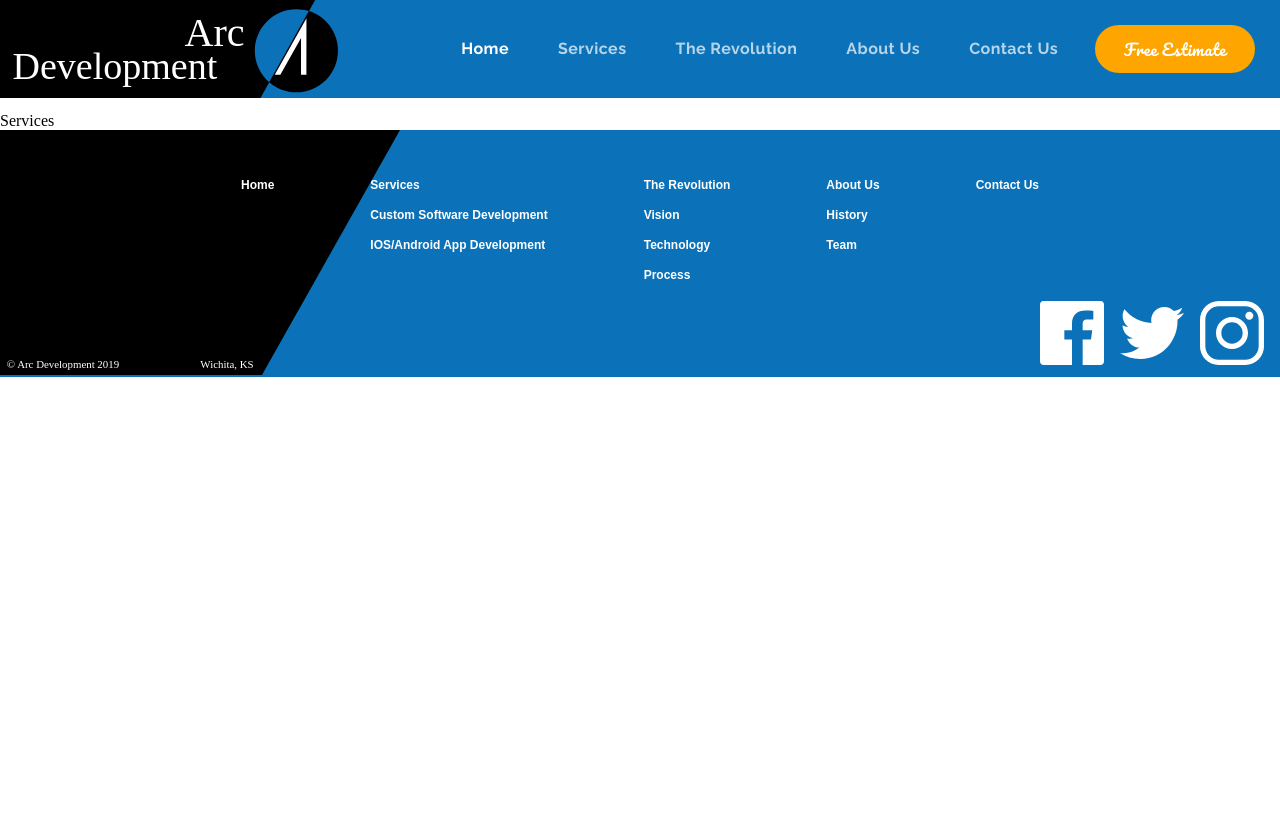
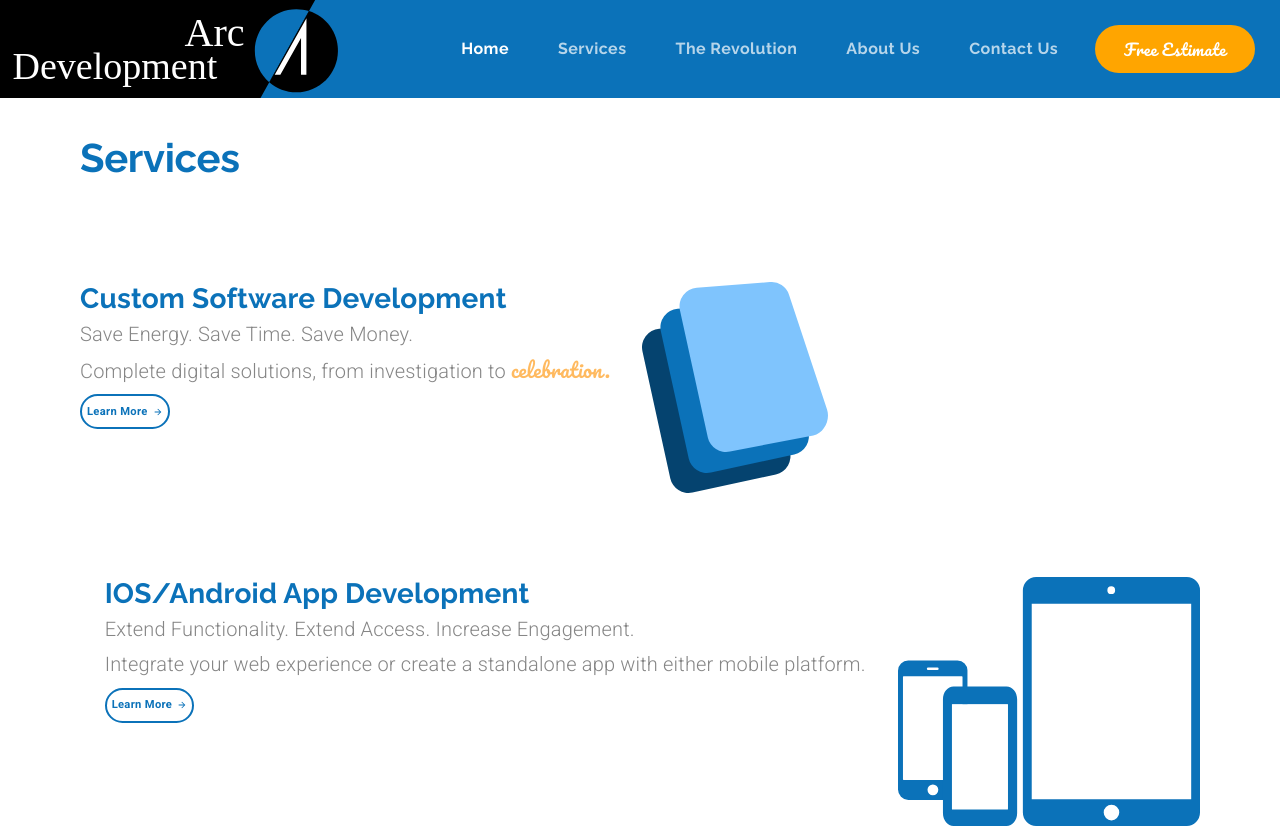
Before and after one commit to Diane998/React-Redux-ArcDevelopment, a React (Create React App) app: page /services in a window 1280 px wide. Shown: the top 828 px of the page. Before the commit the page ends 800 px from the top, so only its background shows below. Built offline with nearby package versions, Linux system fonts and the light colour scheme.

Commit message:
Refactored services page

```diff
--- a/src/components/pages/Services.js
+++ b/src/components/pages/Services.js
@@ -1,5 +1,213 @@
 import React from 'react';
+import { Link } from 'react-router-dom';
+import { useTheme, makeStyles } from '@material-ui/core/styles';
+import useMediaQuery from '@material-ui/core/useMediaQuery';
 
-const Services = () => <div>Services</div>;
+import { Grid, Button, Typography } from '@material-ui/core';
+import ButtonArrow from '../ui/ButtonArrow';
+
+import OneColumnSection from '../section-templates/OneColumnSection';
+
+import customSoftwareIcon from '../../assets/Custom Software Icon.svg';
+import mobileAppsIcon from '../../assets/mobileIcon.svg';
+import websitesIcon from '../../assets/websiteIcon.svg';
+
+const useStyles = makeStyles(theme => ({
+  mainContainer: { marginBottom: '8em', width: '100%' },
+  container: {
+    marginTop: '5em',
+    [theme.breakpoints.down('sm')]: {
+      padding: 25
+    }
+  },
+  subtitle: {
+    marginBottom: '1em'
+  },
+  specialText: {
+    fontFamily: 'Pacifico',
+    color: theme.palette.common.orange
+  },
+  button: {
+    ...theme.typography.learnButton,
+    fontSize: '0.7rem',
+    height: 35,
+    padding: 5,
+    margin: '0.5em 0em 1em 0em'
+  },
+  icon: {
+    marginLeft: '2em',
+    [theme.breakpoints.down('xs')]: {
+      marginLeft: 0
+    }
+  }
+}));
+
+const services = [
+  {
+    title: 'Custom Software Development',
+    route: '/services',
+    nestedRoute: '/customsoftware',
+    subtitles: ['Save Energy. Save Time. Save Money.'],
+    specialText: [
+      {
+        text: 'Complete digital solutions, from investigation to ',
+        span: 'celebration.'
+      }
+    ],
+    image: customSoftwareIcon,
+    alt: 'custom software icon'
+  },
+  {
+    title: 'IOS/Android App Development',
+    route: '/services',
+    nestedRoute: '/mobileapps',
+    subtitles: [
+      ' Extend Functionality. Extend Access. Increase Engagement.',
+      'Integrate your web experience or create a standalone app with either mobile platform.'
+    ],
+    image: mobileAppsIcon,
+    alt: 'mobile app icon'
+  },
+  {
+    title: 'Website Development',
+    route: '/services',
+    nestedRoute: '/websites',
+    subtitles: [
+      'Reach More. Discover More. Sell More.',
+      'Optimized for Search Engines, built for speed.'
+    ],
+    image: websitesIcon,
+    alt: 'website icon'
+  }
+];
+
+const renderSubtitles = arr =>
+  arr.map((subtitle, i) => (
+    <Typography key={i} variant="subtitle1">
+      {subtitle}
+    </Typography>
+  ));
+
+const renderSpecialText = (arr, classes) =>
+  arr.map(({ text, span }, i) => (
+    <Typography key={i} variant="subtitle1">
+      {text}
+      <span className={classes}>{span}</span>
+    </Typography>
+  ));
+
+const Services = props => {
+  const classes = useStyles();
+  const theme = useTheme();
+  const matchesSM = useMediaQuery(theme.breakpoints.down('sm'));
+
+  const { setTabIndex, match } = props;
+
+  return (
+    <Grid container direction="column" className={classes.mainContainer}>
+      <Grid
+        style={{
+          margin: matchesSM ? '1em 0 0 0' : '1em 0 0 5em',
+          textAlign: matchesSM ? 'center' : ''
+        }}
+        item
+      >
+        <Typography variant="h2" gutterBottom>
+          Services
+        </Typography>
+      </Grid>
+      <>
+        {services.map((section, i) =>
+          i % 2 === 0 ? (
+            <OneColumnSection
+              key={i}
+              container
+              direction="row"
+              justify={matchesSM ? 'center' : undefined}
+              className={classes.container}
+            >
+              <Grid
+                item
+                style={{
+                  marginLeft: matchesSM ? 0 : '5em',
+                  textAlign: matchesSM ? 'center' : ''
+                }}
+              >
+                <Typography variant="h4">{section.title}</Typography>
+                {renderSubtitles(section.subtitles)}
+                {section.specialText
+                  ? renderSpecialText(section.specialText, classes.specialText)
+                  : null}
+                <Button
+                  component={Link}
+                  to={`${section.route}${section.nestedRoute}`}
+                  className={classes.button}
+                  variant="outlined"
+                  onClick={() => setTabIndex(1)}
+                >
+                  <span style={{ marginRight: 5 }}>Learn More</span>
+                  <ButtonArrow
+                    width={10}
+                    height={10}
+                    fill={theme.palette.common.blue}
+                  />
+                </Button>
+              </Grid>
+              <Grid item>
+                <img
+                  className={classes.icon}
+                  src={section.image}
+                  alt={section.alt}
+                />
+              </Grid>
+            </OneColumnSection>
+          ) : (
+            <OneColumnSection
+              key={i}
+              container
+              direction="row"
+              justify={matchesSM ? 'center' : 'flex-end'}
+              className={classes.container}
+            >
+              <Grid
+                item
+                style={{
+                  textAlign: matchesSM ? 'center' : undefined
+                }}
+              >
+                <Typography variant="h4">{section.title}</Typography>
+                {renderSubtitles(section.subtitles)}
+                {section.specialText
+                  ? renderSpecialText(section.specialText, classes.specialText)
+                  : null}
+                <Button
+                  component={Link}
+                  to={`${section.route}${section.nestedRoute}`}
+                  className={classes.button}
+                  variant="outlined"
+                  onClick={() => setTabIndex(1)}
+                >
+                  <span style={{ marginRight: 5 }}>Learn More</span>
+                  <ButtonArrow
+                    width={10}
+                    height={10}
+                    fill={theme.palette.common.blue}
+                  />
+                </Button>
+              </Grid>
+              <Grid item style={{ marginRight: matchesSM ? 0 : '5em' }}>
+                <img
+                  className={classes.icon}
+                  src={section.image}
+                  alt={section.alt}
+                />
+              </Grid>
+            </OneColumnSection>
+          )
+        )}
+      </>
+    </Grid>
+  );
+};
 
 export default Services;
```
